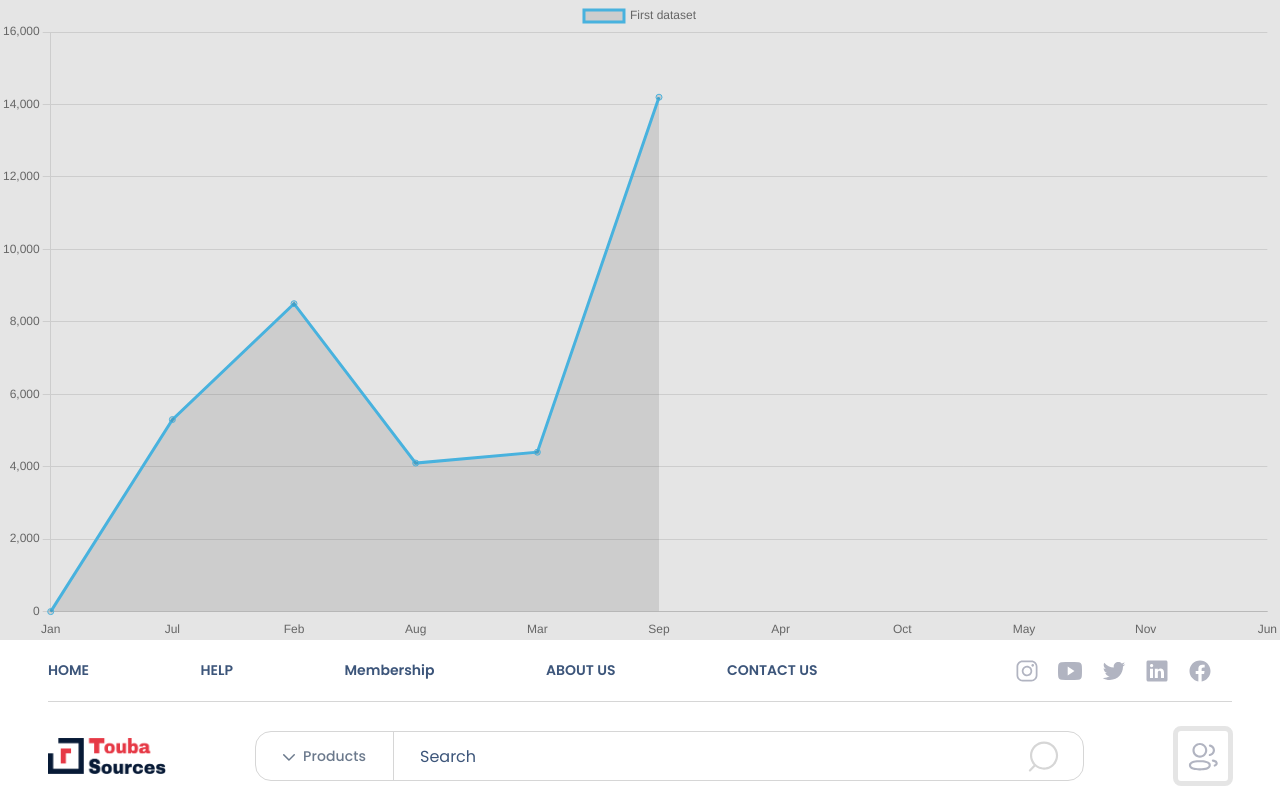
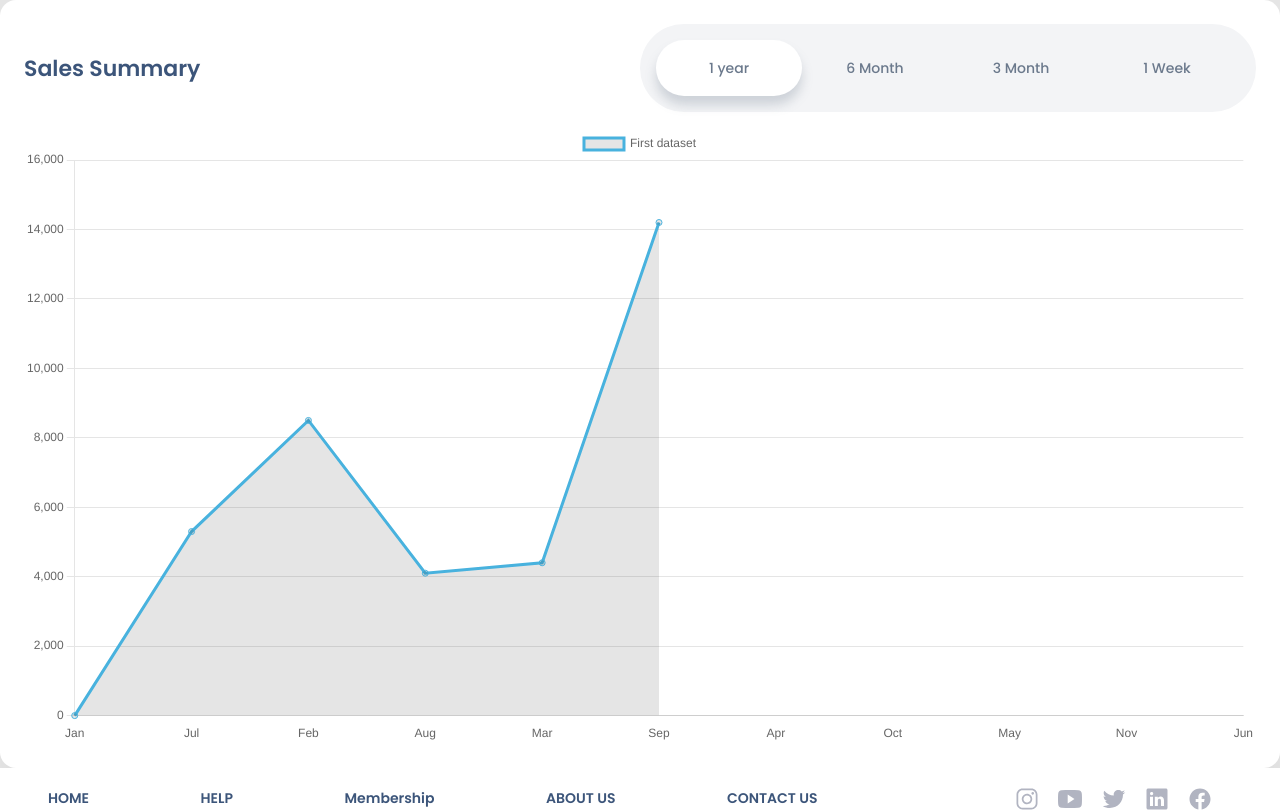
Before and after one commit to farrokhdev/touba, a React (Create React App) app: page /special-offers in a window 1280 px wide. Shown: the top 812 px of the page. Built offline with nearby package versions, Linux system fonts and the light colour scheme.

Commit message:
fix bug  dashboard page

```diff
--- /dev/null
+++ b/public/styles/components/_component_line_chart.scss
@@ -0,0 +1,24 @@
+.line-chart {
+  background: #ffffff;
+  /* Shadow 1 */
+
+  box-shadow: 0px 19px 27px rgba(0, 0, 0, 0.03);
+  border-radius: 16px;
+  .text-header-line {
+    @include FontStyle(22px, 600, #3c557a);
+  }
+  .box-filter {
+    background: #f3f4f6;
+    border-radius: 75px;
+    @include FontStyle(14px, 500, #6b798c);
+  }
+  .active {
+    background: #ffffff;
+    box-shadow: 0px 9px 11px rgba(107, 121, 140, 0.28);
+    border-radius: 47px;
+    padding: 3%;
+  }
+  .col-3 {
+    cursor: pointer;
+  }
+}
--- a/public/styles/components/components-dir.scss
+++ b/public/styles/components/components-dir.scss
@@ -72,3 +72,4 @@
 @import './component_key_word';
 @import "./component_table_order";
 @import './component_dashboard_header';
+@import './component_line_chart'
--- a/src/views/components/component_dashboard_header.tsx
+++ b/src/views/components/component_dashboard_header.tsx
@@ -1,11 +1,13 @@
 import React from "react";
 import iconG from "../../assets/icons/icon-girls.svg";
+
 
 function ComponentDashboardHeader() {
   return (
     <div className="dashboard-header-card">
-      <div className="row d-flexs">
-        <div className="col-8 p-3">
+      <div className="row d-flex pt-4">
+        <div className="col-9 pb-5">
+          <div className="">
             <div className="text-title">
               Complete your profile, Get 30% offer!
             </div>
@@ -16,8 +18,11 @@ function ComponentDashboardHeader() {
               <button className="btn btn-dashboard">Let’s Go!</button>
             </div>
           </div>
-        <div className="col-4  ">
-          <img src={iconG} />
+        </div>
+        <div className="col-3 d-flex ">
+          <div className="d-flex align-items-end image-div">
+            <img src={iconG} height={''} width={'250px'}  />
+          </div>
         </div>
       </div>
     </div>
--- a/src/views/components/component_line_chart.tsx
+++ b/src/views/components/component_line_chart.tsx
@@ -1,4 +1,4 @@
-import React from "react";
+import React, { useState } from "react";
 
 import { Line } from "react-chartjs-2";
 import { CategoryScale, LinearScale } from "chart.js";
@@ -44,9 +44,36 @@ const options :any = {
 };
 
 export default function ComponentLineChart() {
+  const [active,setActive]=useState(1)
   return (
-    <div className="App">
-      <Line options={options} data={data} />
+    <div className="">
+      <div className="line-chart p-4">
+        <div className="row d-flex align-items-center ">
+          <div className="col-6">
+            <div className="text-header-line">Sales Summary</div>
+          </div>
+          <div className="col-6 text-end">
+            <div className="row box-filter p-3 d-flex align-items-center">
+              <div onClick={()=>setActive(1)} className={`col-3 text-center ${active==1 && 'active' }`}>
+                <div>1 year</div>
+              </div>
+              <div onClick={()=>setActive(2)} className={`col-3 text-center ${active==2 && 'active' }`}>
+                <div>6 Month</div>
+              </div>
+              <div onClick={()=>setActive(3)} className={`col-3 text-center ${active==3 && 'active' }`}>
+                <div>3 Month</div>
+              </div>
+              <div onClick={()=>setActive(4)} className={`col-3 text-center ${active==4 && 'active' }`}>
+                <div>1 Week</div>
+              </div>
+            </div>
+          </div>
+        </div>
+        <div className="mt-3">
+        <Line options={options} data={data} />
+
+        </div>
+      </div>
     </div>
   );
 }
--- a/src/views/pages/dashboard/dasboard.tsx
+++ b/src/views/pages/dashboard/dasboard.tsx
@@ -1,11 +1,19 @@
 import React, { Component } from "react";
 import { ButtonIcon } from "../../components/button_icon";
-import { ComponentKeyWord, ComponentMapBox, ComponentProgress } from "../../components/components";
+import {
+  ComponentKeyWord,
+  ComponentMapBox,
+  ComponentProgress,
+} from "../../components/components";
 import ComponentDashboardHeader from "../../components/component_dashboard_header";
 import ComponentLineChart from "../../components/component_line_chart";
 import Dashboard from "../../layout/dashboard/dashobord";
+import iconRing from "../../../assets/icons/icon-ring.svg";
+import IconPlus from "../../../assets/icons/icon-plus.svg";
+import IconChat from "../../../assets/icons/icon-chat.svg";
+import IconUser from "../../../assets/icons/icon-user.svg";
+import iconArrowDown from '../../../assets/images/arrowdown.png'
 
-import IconPlus from '../../../assets/icons/icon-plus.svg'
 export default class DashboardPage extends Component {
   render() {
     return (
@@ -13,12 +21,12 @@ export default class DashboardPage extends Component {
         <div className="col-1">
           <Dashboard />
         </div>
-        <div className="col-8 px-5">
+        <div className="col-8 px-3">
           <div className="border-bottom mb-4">
             {" "}
             <div className=" bigText border-bottom">Dashboard</div>
           </div>
-          <div className="mt-5 p-3 pt-5 ">
+          <div className="mt-5 pt-5 ">
             <ComponentDashboardHeader />
           </div>
           <div className=" mt-2">
@@ -29,11 +37,34 @@ export default class DashboardPage extends Component {
           </div>
         </div>
         <div className="col-3 bg-white">
-            <div className="p-3">
-                <div className="btn-add-new d-flex justify-content-betwee py-2 px-1 align-items-center col-4">
-                    <img src={IconPlus}/>
+          <div className="p-3 row d-flex align-items-center">
+            <div className="col-4">
+              <div className="btn-add-new d-flex justify-content-center py-2 px-1 align-items-center ">
+                <img src={IconPlus} />
                 <div>ADD NEW</div>
               </div>
+            </div>
+            <div className="col-2 ">
+              <div className="p-1">
+                <ButtonIcon icon={iconRing} />
+              </div>
+            </div>
+            <div className="col-3 ">
+              <div className="p-3">
+                <ButtonIcon icon={IconChat} />
+              </div>
+            </div>
+            <div className="col-2 ">
+              <div className="">
+                <ButtonIcon icon={IconUser} />
+              </div>
+            </div>
+            <div className="col-1 px-2">
+              <div>
+                <img src={iconArrowDown}/>
+              </div>
+            </div>
+
           </div>
           <div className="p-3 border-bottom">
             <ComponentProgress />
@@ -52,13 +83,12 @@ export default class DashboardPage extends Component {
             <div>View All</div>
           </div>
           <div className="p-3">
-            <ComponentMapBox/>
+            <ComponentMapBox />
           </div>
           <div className="p-3">
-            <ComponentKeyWord/>
+            <ComponentKeyWord />
           </div>
         </div>
-
       </div>
     );
   }
```
Also changed, not shown: public/styles/components/_component_dashboard_header.scss (+11 -6 lines), public/styles/app.css, src/assets/icons/icon-ring.svg (added). Lines whose indentation alone changed are shown as unchanged.
